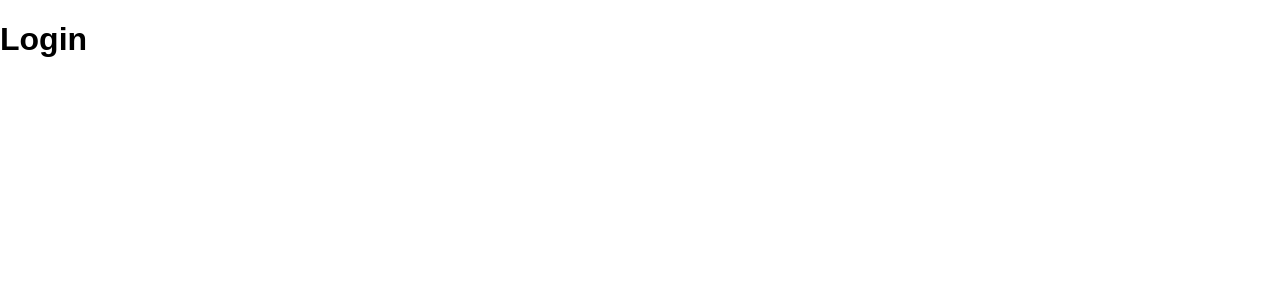
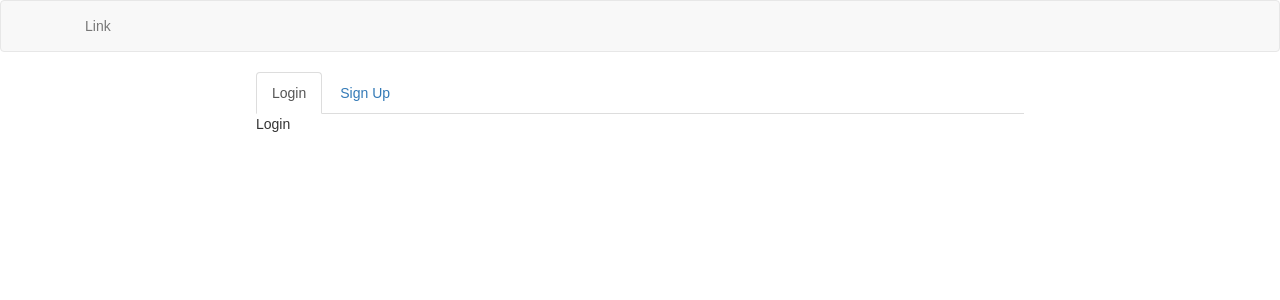
Before and after one commit to Friendgeneering/friend_roulette, a React app: page / in a window 1280 px wide. Shown: the top 300 px of the page. Built offline with nearby package versions, Linux system fonts and the light colour scheme.

Commit message:
[setup] added sass to project

```diff
--- a/config/webpack.config.dev.js
+++ b/config/webpack.config.dev.js
@@ -111,7 +111,8 @@ module.exports = {
           /\.(js|jsx)$/,
           /\.css$/,
           /\.json$/,
-          /\.svg$/
+          /\.svg$/,
+          /\.scss$/
         ],
         loader: 'url',
         query: {
@@ -131,6 +132,11 @@ module.exports = {
           // directory for faster rebuilds.
           cacheDirectory: true
         }
+      },
+      {
+        test: /\.scss$/,
+        include: paths.appSrc,
+        loaders: ["style", "css", "sass"]
       },
       // "postcss" loader applies autoprefixer to our CSS.
       // "css" loader resolves paths in CSS and adds assets as dependencies.
--- a/package.json
+++ b/package.json
@@ -37,6 +37,7 @@
     "http-proxy-middleware": "0.17.2",
     "jest": "17.0.2",
     "json-loader": "0.5.4",
+    "node-sass": "^4.1.1",
     "nodemon": "^1.11.0",
     "object-assign": "4.1.0",
     "path-exists": "2.1.0",
@@ -44,6 +45,7 @@
     "promise": "7.1.1",
     "react-dev-utils": "^0.4.2",
     "recursive-readdir": "2.1.0",
+    "sass-loader": "^4.1.1",
     "strip-ansi": "3.0.1",
     "style-loader": "0.13.1",
     "url-loader": "0.5.7",
--- a/public/index.html
+++ b/public/index.html
@@ -4,6 +4,7 @@
     <meta charset="utf-8">
     <meta name="viewport" content="width=device-width, initial-scale=1">
     <link rel="shortcut icon" href="%PUBLIC_URL%/favicon.ico">
+    <link href="https://maxcdn.bootstrapcdn.com/bootstrap/3.3.7/css/bootstrap.min.css" rel="stylesheet" integrity="sha384-BVYiiSIFeK1dGmJRAkycuHAHRg32OmUcww7on3RYdg4Va+PmSTsz/K68vbdEjh4u" crossorigin="anonymous">
     <!--
       Notice the use of %PUBLIC_URL% in the tag above.
       It will be replaced with the URL of the `public` folder during the build.
@@ -27,5 +28,7 @@
       To begin the development, run `npm start`.
       To create a production bundle, use `npm run build`.
     -->
+    <script src="https://cdnjs.cloudflare.com/ajax/libs/jquery/3.1.1/jquery.min.js"></script>
+    <script src="https://maxcdn.bootstrapcdn.com/bootstrap/3.3.7/js/bootstrap.min.js" integrity="sha384-Tc5IQib027qvyjSMfHjOMaLkfuWVxZxUPnCJA7l2mCWNIpG9mGCD8wGNIcPD7Txa" crossorigin="anonymous"></script>
   </body>
 </html>
--- a/src/components/App.jsx
+++ b/src/components/App.jsx
@@ -6,7 +6,6 @@ import { auth } from './auth'
 
 class App extends Component {
   render() {
-    console.log('in app', auth.Login)
     return (
       <Router history={browserHistory}>
         <Route path='/' component={auth.login} />
--- a/src/components/auth/login.jsx
+++ b/src/components/auth/login.jsx
@@ -1,4 +1,6 @@
 import React, { Component } from 'react'
+
+import { base } from '../base'
 
 
 export default class Login extends Component {
@@ -9,10 +11,22 @@ export default class Login extends Component {
 	}
 
 	render() {
-		console.log('in login')
 		return (
 			<div>
-			<h1>Login</h1>
+			<base.navbar />
+			<div className="auth-container">
+				<ul className="nav nav-tabs" role="tablist">
+				    <li role="presentation" className="active"><a href="#login" aria-controls="login" role="tab" data-toggle="tab">Login</a></li>
+				    <li role="presentation"><a href="#signup" aria-controls="signup" role="tab" data-toggle="tab">Sign Up</a></li>
+	  			</ul>
+
+
+
+				<div className="tab-content">
+				    <div role="tabpanel" className="tab-pane active" id="login">Login</div>
+				    <div role="tabpanel" className="tab-pane" id="signup">Sign Up</div>
+				</div>
+			</div>
 			</div>
 		)
 	}
--- /dev/null
+++ b/src/components/auth/login.scss
@@ -0,0 +1,11 @@
+.auth-container {
+	margin: auto;
+	width: 60%;
+
+	ul {
+		li {
+			color: red;
+		}
+	}
+
+}
--- /dev/null
+++ b/src/components/base/index.js
@@ -0,0 +1,5 @@
+import Navbar from './navbar'
+
+export const base = {
+	navbar: Navbar
+}
--- /dev/null
+++ b/src/components/base/navbar.jsx
@@ -0,0 +1,24 @@
+import React, { Component } from 'react'
+
+
+export default class Navbar extends Component {
+	constructor(props) {
+		super(props)
+
+		this.state = {}
+	}
+
+	render() {
+		return (
+			<div>
+			<nav className="navbar navbar-default">
+  				<div className="container">
+    				<ul className="nav navbar-nav">
+    					<li><a href="#">Link</a></li>
+    				</ul>
+  				</div>
+			</nav>
+			</div>
+		)
+	}
+}
--- a/src/index.js
+++ b/src/index.js
@@ -1,7 +1,9 @@
 import React from 'react';
 import ReactDOM from 'react-dom';
 import App from './components/App';
-import './index.css';
+
+//Import sass
+import './main.scss';
 
 ReactDOM.render(
   <App />,
--- /dev/null
+++ b/src/main.scss
@@ -0,0 +1,2 @@
+@import './styles/base/global';
+@import './components/auth/login';
```
Also changed, not shown: src/components/base/navbar.scss (added), src/styles/base/global.scss (renamed from src/index.css).
